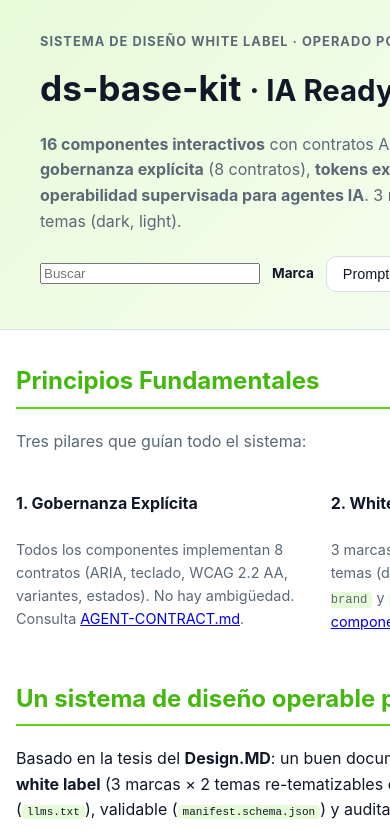
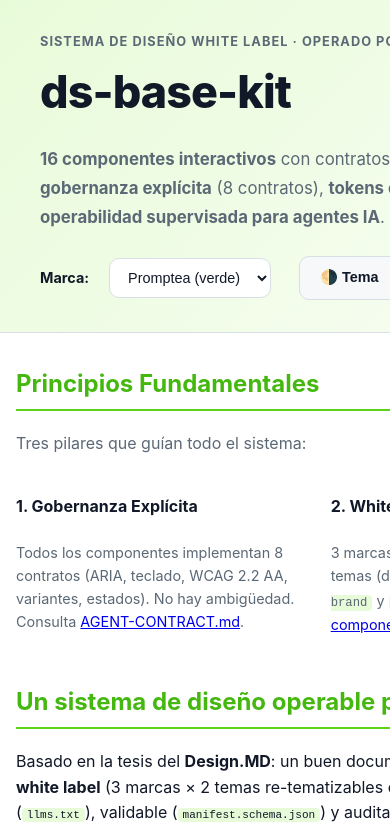
Before and after one commit to HAROLDRAGE/ds-base-kit, a plain HTML site: page index.html in a window 390 px wide. Shown: the top 838 px of the page. Drawn offline with Linux system fonts and the light colour scheme.

Commit message:
feat: mejorar hero section y remover buscador
Cambios en el hero:
- Remover input de búsqueda (funcionalidad futura)
- Aumentar tamaño de h1 a 2.8rem con font-weight 800
- Mejorar tipografía: mejor line-height en descripción
- Reorganizar controles en dos grupos: marca/tema y GitHub
- Cambiar botón GitHub a primary para mejor visibilidad
- Espaciado mejorado y más minimalista

Layout:
- Controls cambia a hero-actions con flex layout mejorado
- Brand/theme group en una fila
- Mejor responsive en mobile

```diff
--- a/assets/css/styles.css
+++ b/assets/css/styles.css
@@ -25,13 +25,15 @@ body{margin:0;font-family:Inter,system-ui,-apple-system,sans-serif;background:va
 .skip-link:focus{left:0}
 header.site{padding:var(--space-8) var(--space-6);background:linear-gradient(135deg,var(--color-action-soft),var(--color-bg));border-bottom:1px solid var(--color-border)}
 .wrap{max-width:960px;margin:0 auto;padding:0 var(--space-4)}
-h1{font-size:2.2rem;margin:.2em 0}
+h1{font-size:2.8rem;font-weight:800;margin:0.1em 0 0.3em;letter-spacing:-0.02em;color:var(--color-text)}
+small{font-size:.6em;opacity:.6;margin-left:8px}
 h2{color:var(--color-action-hover);border-bottom:2px solid var(--color-action);padding-bottom:6px;margin-top:var(--space-8)}
 h3{margin-bottom:4px}
 .muted{color:var(--color-muted)}
-.controls{display:flex;gap:var(--space-3);flex-wrap:wrap;align-items:center;margin-top:var(--space-4)}
-.controls label{font-weight:700;font-size:.85rem}
-.controls select,.controls button{padding:8px 12px;border-radius:var(--radius-md);border:1px solid var(--color-border);background:var(--color-bg);color:var(--color-text);font-size:.9rem;cursor:pointer}
+.hero-actions{display:flex;gap:var(--space-4);align-items:center;margin-top:var(--space-6);flex-wrap:wrap}
+.brand-theme-group{display:flex;align-items:center;gap:var(--space-3)}
+.hero-actions select{padding:10px 14px;border-radius:var(--radius-md);border:1px solid var(--color-border);background:var(--color-bg);color:var(--color-text);font-size:.9rem;cursor:pointer;font-weight:500}
+.hero-actions .btn{padding:11px 20px;font-weight:600}
 nav.toc{display:flex;flex-wrap:wrap;gap:8px;margin:var(--space-4) 0}
 nav.toc a{font-size:.8rem;padding:5px 10px;border:1px solid var(--color-border);border-radius:var(--radius-full);text-decoration:none;color:var(--color-text);background:var(--color-surface)}
 nav.toc a:hover{border-color:var(--color-action);color:var(--color-action-hover)}
--- a/index.html
+++ b/index.html
@@ -12,18 +12,19 @@
 <header class="site">
   <div class="wrap">
     <p style="margin:0;font-size:.8rem;font-weight:700;letter-spacing:.08em;text-transform:uppercase" class="muted">Sistema de diseño white label · Operado por humanos y agentes IA · v1.3.0</p>
-    <h1>ds-base-kit <small>· IA Ready · v1.3.0</small></h1>
-    <p class="muted" style="max-width:640px"><strong>16 componentes interactivos</strong> con contratos ARIA/WCAG 2.2 AA completos, <strong>gobernanza explícita</strong> (8 contratos), <strong>tokens exportables</strong> (CSS/JS/JSON/SCSS), y <strong>operabilidad supervisada para agentes IA</strong>. 3 marcas (promptea, nova, ocean) × 2 temas (dark, light).</p>
-    <div class="controls">
-      <input type="search" id="search" placeholder="Buscar" aria-label="Buscar en la documentación" style="min-width:220px">
-      <label for="brand-select">Marca</label>
-      <select id="brand-select" onchange="document.body.dataset.brand=this.value;renderTokens()">
-        <option value="promptea">Promptea (verde)</option>
-        <option value="nova">Nova (violeta)</option>
-        <option value="ocean">Ocean (azul)</option>
-      </select>
-      <button class="btn secondary sm" id="themeBtn" aria-pressed="false">🌗 Tema</button>
-      <a class="btn secondary sm" href="https://github.com/HAROLDRAGE/ds-base-kit" target="_blank" rel="noopener">⭐ GitHub</a>
+    <h1>ds-base-kit</h1>
+    <p class="muted" style="max-width:660px;font-size:1.05rem;line-height:1.7"><strong>16 componentes interactivos</strong> con contratos ARIA/WCAG 2.2 AA completos, <strong>gobernanza explícita</strong> (8 contratos), <strong>tokens exportables</strong> (CSS/JS/JSON/SCSS), y <strong>operabilidad supervisada para agentes IA</strong>. White label: 3 marcas × 2 temas.</p>
+    <div class="hero-actions">
+      <div class="brand-theme-group">
+        <label for="brand-select" style="display:inline;margin-right:8px;font-weight:700;font-size:.9rem">Marca:</label>
+        <select id="brand-select" onchange="document.body.dataset.brand=this.value;renderTokens()" style="margin-right:var(--space-4)">
+          <option value="promptea">Promptea (verde)</option>
+          <option value="nova">Nova (violeta)</option>
+          <option value="ocean">Ocean (azul)</option>
+        </select>
+        <button class="btn secondary sm" id="themeBtn" aria-pressed="false">🌗 Tema</button>
+      </div>
+      <a class="btn primary" href="https://github.com/HAROLDRAGE/ds-base-kit" target="_blank" rel="noopener">⭐ GitHub</a>
     </div>
   </div>
 </header>
```
